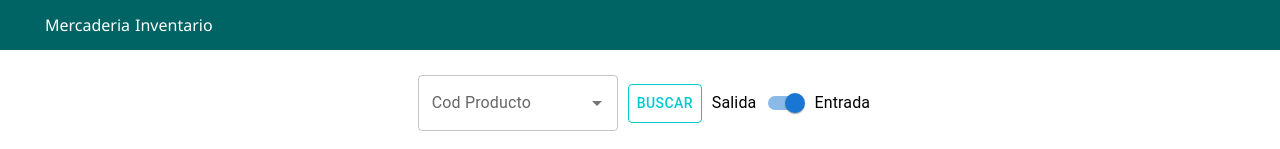
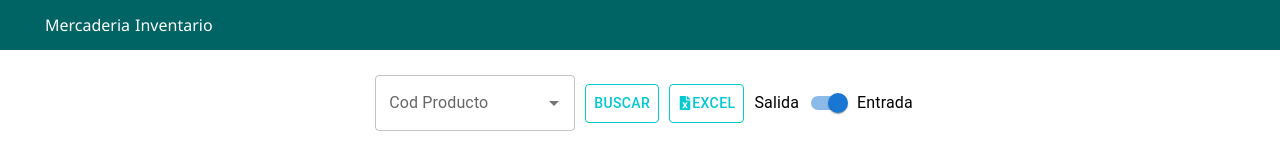
Before and after one commit to Digruttola2468/deposito-digrutt-react, a React (Vite) app: page / in a window 1280 px wide. Shown: the top 149 px of the page. Built offline with nearby package versions, Linux system fonts and the light colour scheme; no server answers.

Commit message:
download table excel

```diff
--- a/package.json
+++ b/package.json
@@ -15,7 +15,9 @@
     "@mui/lab": "^5.0.0-alpha.132",
     "@mui/material": "^5.13.3",
     "@mui/x-date-pickers": "^6.6.0",
+    "axios": "^1.4.0",
     "dayjs": "^1.11.7",
+    "js-file-download": "^0.4.12",
     "localforage": "^1.10.0",
     "match-sorter": "^6.3.1",
     "react": "^18.2.0",
--- a/src/component/inventario/Inventario.jsx
+++ b/src/component/inventario/Inventario.jsx
@@ -8,12 +8,43 @@ import InventarioTable from "./table/Table";
 import PostInventario from "./NewInventario/PostInventario";
 
 import { InventarioContext } from "../../context/InventarioContext";
+import { Autocomplete, Button, TextField } from "@mui/material";
+
+import axios, { Axios } from "axios";
+import fileDownload from "js-file-download";
 
 function Inventario() {
   const { isdone } = useContext(InventarioContext);
 
+  const handleClickExcel = () => {
+    axios({
+      url: "https://deposito-digrutt.up.railway.app/excel/inventario",
+      method: "GET",
+      responseType: "blob"
+    }).then(res => {
+      console.log(res);
+      fileDownload(res.data, "inventario");
+    })
+  }
+
   return (
     <>
+      <div style={{display: "flex", flexDirection: "row"}}>
+        <Autocomplete
+          disablePortal
+          id="combo-box-demo"
+          sx={{ width: 200, marginLeft: 1 }}
+          renderInput={(params) => (
+            <TextField {...params} value={"Hola"} label="Cod Producto" />
+          )}
+        />
+        <Button variant="text">
+          Buscar
+        </Button>
+        <Button variant="text" onClick={handleClickExcel}>
+          Excel
+        </Button>
+      </div>
       {isdone ? (
         <>
           <InventarioTable />
--- a/src/component/inventario/table/Table.jsx
+++ b/src/component/inventario/table/Table.jsx
@@ -5,6 +5,13 @@ import { InventarioContext } from "../../../context/InventarioContext";
 //MUI
 import Pagination from "@mui/material/Pagination";
 import SelectItemInventario from "../selectItemTable/ItemTable";
+
+import Autocomplete from "@mui/material/Autocomplete";
+import Switch from "@mui/material/Switch";
+import Stack from "@mui/material/Stack";
+import Typography from "@mui/material/Typography";
+import { Button } from "@mui/material";
+
 
 export default function InventarioTable() {
   const { api } = useContext(InventarioContext);
@@ -16,11 +23,6 @@ export default function InventarioTable() {
   const [end, setEnd] = useState(LIMIT);
 
   const [index, setIndex] = useState(0);
-
-  const [page, setPage] = useState(1);
-
-  const handleClose = () => setOpen(false);
-  const handleOpen = () => setOpen(true);
 
   useEffect(() => setStart(end - LIMIT));
 
--- a/src/component/mercaderia/Mercaderia.jsx
+++ b/src/component/mercaderia/Mercaderia.jsx
@@ -1,7 +1,7 @@
 import "./styleMercaderia.css";
 import { useContext, useEffect, useState } from "react";
 
-import { FaFileExcel, FaFilePdf } from "react-icons/fa";
+import { FaFileExcel } from "react-icons/fa";
 
 import IconButtonMui from "./IconButtonMui/Button";
 import { MercaderiaContext } from "../../context/MercaderiaContext";
@@ -16,6 +16,10 @@ import Autocomplete from "@mui/material/Autocomplete";
 import Switch from "@mui/material/Switch";
 import Stack from "@mui/material/Stack";
 import Typography from "@mui/material/Typography";
+
+//Download
+import axios from "axios";
+import fileDownload from "js-file-download";
 
 const StyledButton = styled(Button)({
   background: "#fff",
@@ -53,10 +57,33 @@ export default function Mercaderia() {
     else searchSalidaApi(codProducto.nombre);
   };
 
+  const handleClickExcel = () => {
+    if (checked) {
+      //Entrada
+      axios({
+        url: "https://deposito-digrutt.up.railway.app/excel/mercaderia/entrada",
+        method: "GET",
+        responseType: "blob",
+      }).then((res) => {
+        console.log(res);
+        fileDownload(res.data, "mercaderiaEntrada.xlsx");
+      });
+    } else {
+      //Salida
+      axios({
+        url: "https://deposito-digrutt.up.railway.app/excel/mercaderia/salida",
+        method: "GET",
+        responseType: "blob",
+      }).then((res) => {
+        console.log(res);
+        fileDownload(res.data, "mercaderiaSalida.xlsx");
+      });
+    }
+  };
+
   useEffect(() => {
     if (codProducto == undefined) {
       if (condicional) {
-
         if (checked) getEntradaApi();
         else getSalidaApi();
 
@@ -91,9 +118,12 @@ export default function Mercaderia() {
           <StyledButton variant="text" onClick={handleClickSeach}>
             Buscar
           </StyledButton>
+          <StyledButton variant="text" onClick={handleClickExcel}>
+            <FaFileExcel /> Excel
+          </StyledButton>
         </div>
 
-        <Stack direction="row" alignItems="center" >
+        <Stack direction="row" alignItems="center">
           <Typography className="parrafoSalidaSwitch">Salida</Typography>
           <Switch
             checked={checked}
@@ -103,9 +133,9 @@ export default function Mercaderia() {
           <Typography className="parrafoEntradaSwitch">Entrada</Typography>
         </Stack>
       </div>
-        <TableMercaderia />
+      <TableMercaderia />
       <section className="infoItemTable">
-        <PutMercaderia isTableEntrada={checked}/>
+        <PutMercaderia isTableEntrada={checked} />
       </section>
     </section>
   );
```
Also changed, not shown: 1 other file (tests, documents, lock files or other folders).
